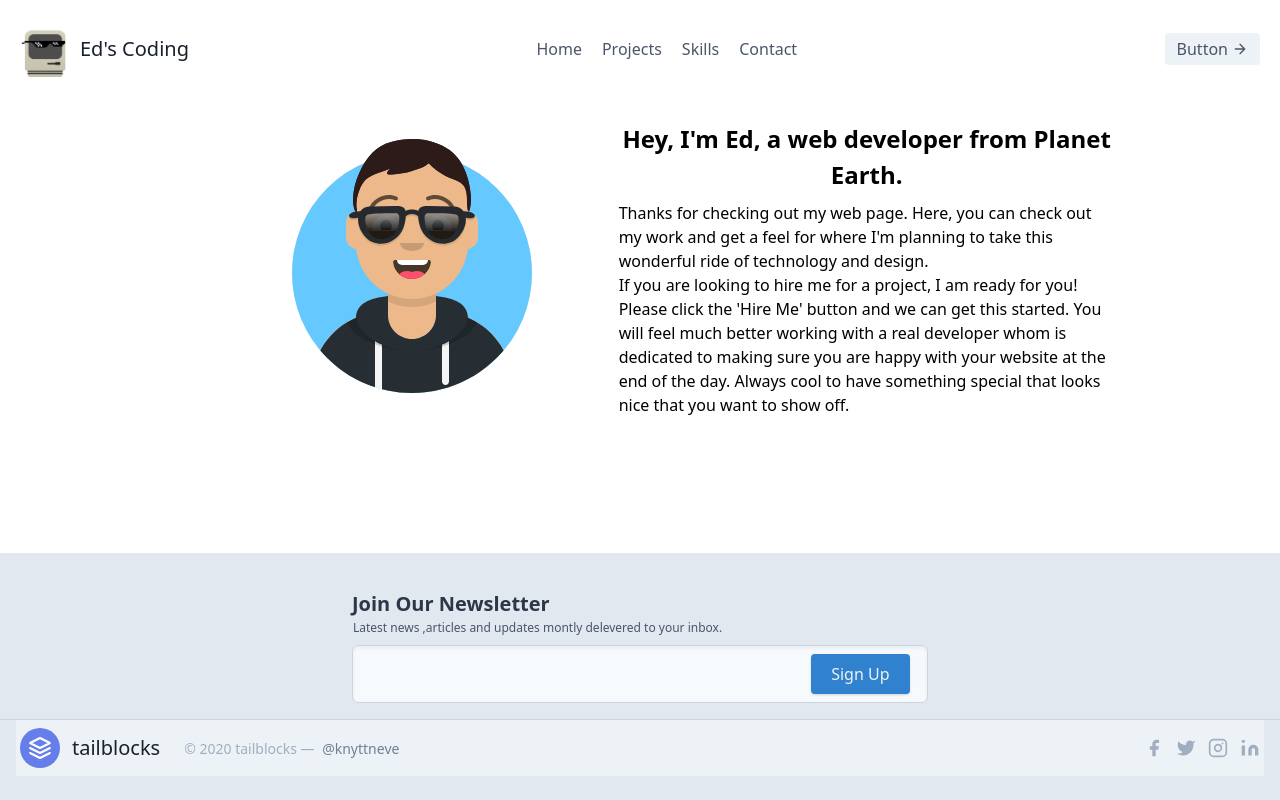
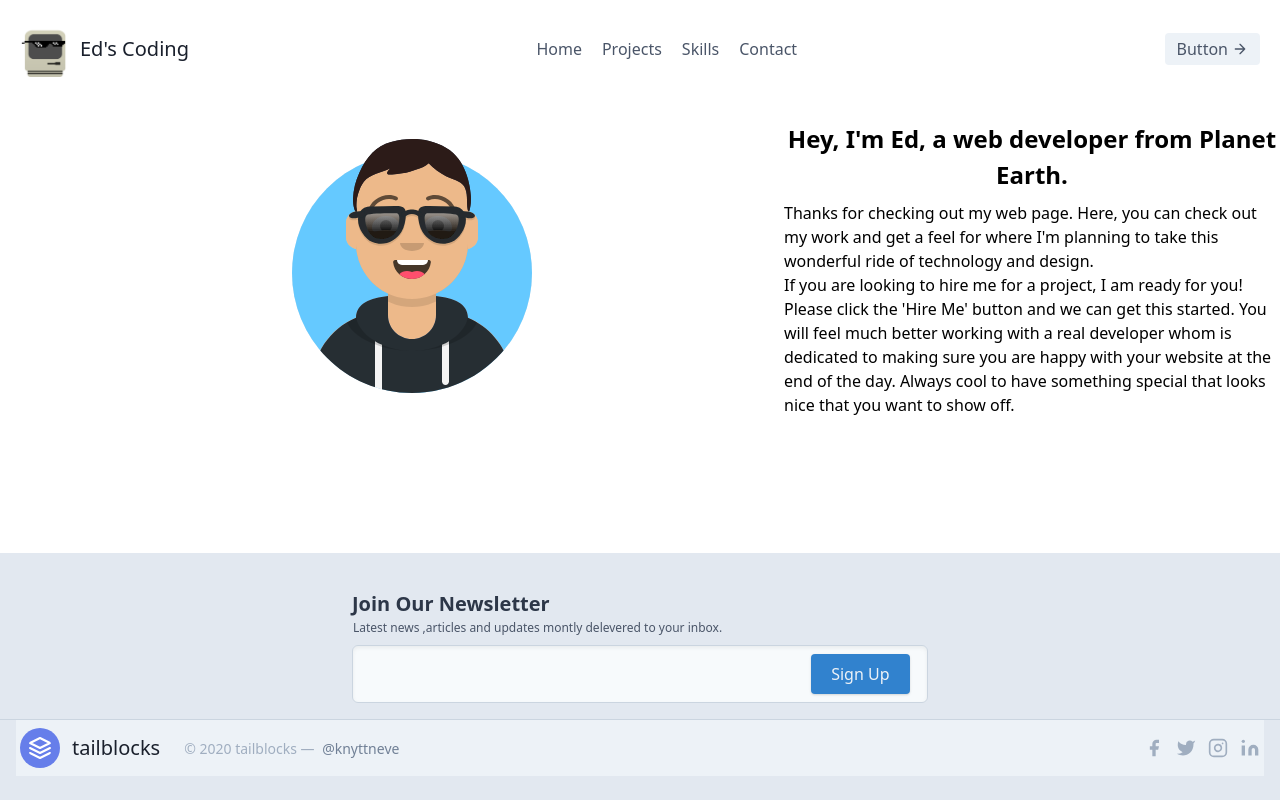
Before and after one commit to teambit710/nuxt_nicewebpage, a Nuxt app: page / in a window 1280 px wide. Built offline with nearby package versions, Linux system fonts and the light colour scheme.

Commit message:
flex hero

```diff
--- a/pages/index.vue
+++ b/pages/index.vue
@@ -2,7 +2,7 @@
   <div>
     <section class="my-4 ml-10">
       <div class="justify-center mx-auto lg:flex lg:flex-wrap">
-        <div class="w-1/3">
+        <div class="flex-1">
           <img class="Ed" src="~/assets/avataaars.svg" alt="Avatar" />
         </div>
         <div class="w-2/5">
```
